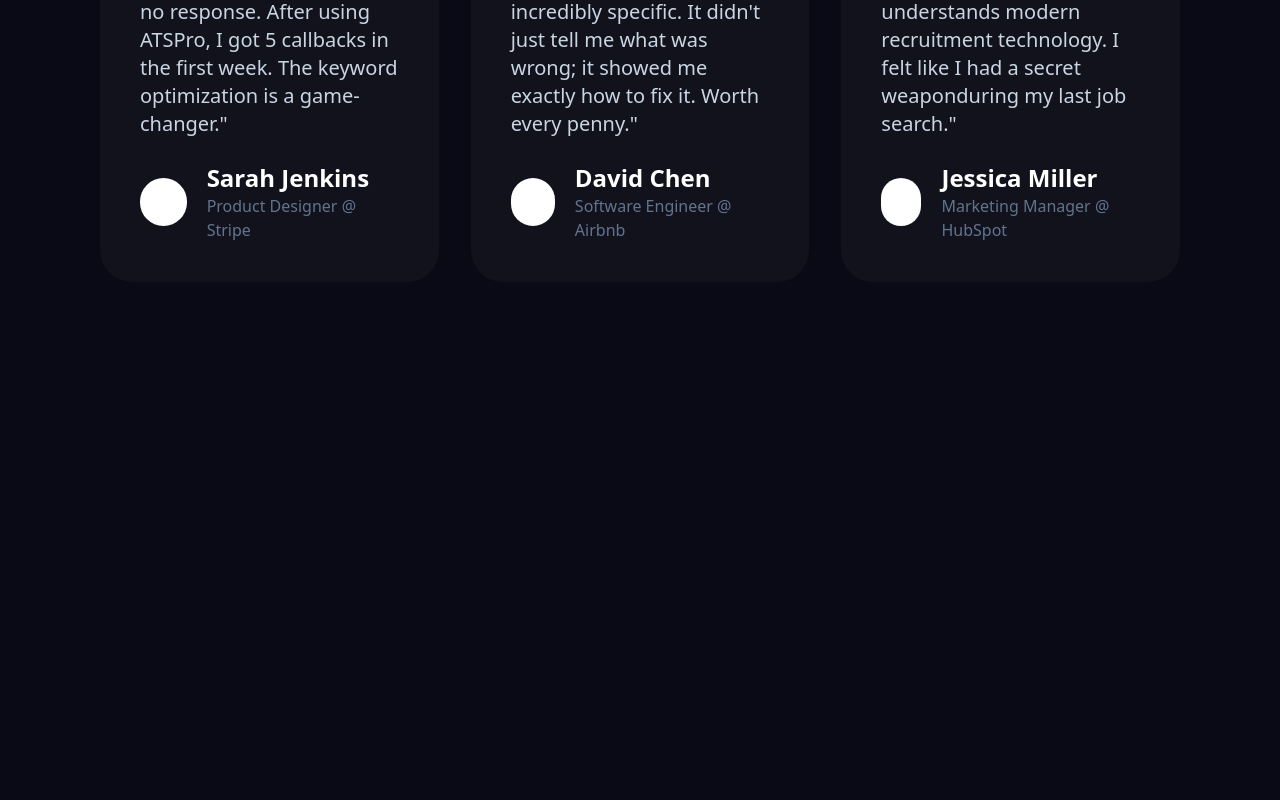
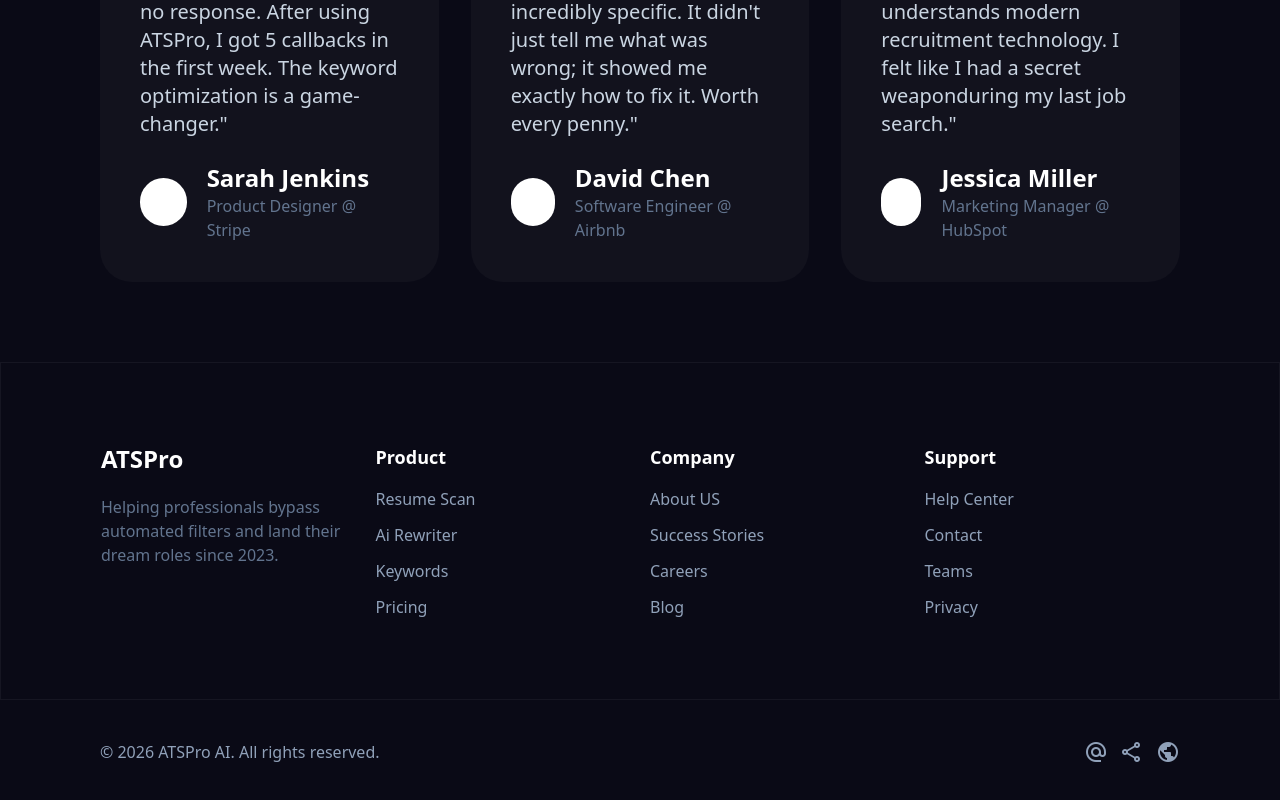
Before and after one commit to sahilsolanki3550-dev/ATSPro, a Next.js app: page / in a window 1280 px wide. Shown: the part 3150-3950 px from the top of the page. Before the commit the page ends 3432 px from the top, so only its background shows below. Built offline with nearby package versions, Linux system fonts and the light colour scheme.

Commit message:
Fotter added

```diff
--- a/app/layout.tsx
+++ b/app/layout.tsx
@@ -1,7 +1,8 @@
 import type { Metadata } from "next";
 import { Geist, Geist_Mono } from "next/font/google";
 import "./globals.css";
-import NavBar from "@/components/NavBar";
+import NavBar from "@/components/CommonUI/NavBar";
+import Fotter from "@/components/CommonUI/Fotter";
 
 const geistSans = Geist({
   variable: "--font-geist-sans",
@@ -28,10 +29,11 @@ export default function RootLayout({
       <link href="https://fonts.googleapis.com/css2?family=Material+Symbols+Outlined:wght,FILL@100..700,0..1&amp;display=swap" rel="stylesheet" />
 
       <body
-        className={`${geistSans.variable} ${geistMono.variable} antialiased bg-[#0a0a16]`}
+        className={`${geistSans.variable} ${geistMono.variable} antialiased bg-[#0a0a16] text-white`}
       >
         <NavBar />
         {children}
+        <Fotter />
       </body>
     </html>
   );
--- a/app/page.tsx
+++ b/app/page.tsx
@@ -1,6 +1,6 @@
 import HeroSection from "@/components/Home/HeroSection";
 import InputSection from "@/components/Dashboard/InputSection";
-import NavBar from "@/components/NavBar";
+import NavBar from "@/components/CommonUI/NavBar";
 import Image from "next/image";
 import HomeContainer from "@/containers/HomeContainer";
 
--- /dev/null
+++ b/components/CommonUI/Fotter.tsx
@@ -0,0 +1,58 @@
+import Link from 'next/link'
+import React from 'react'
+
+const Fotter = () => {
+  return (
+    <section className='my-20  '>
+        <div className='py-20 border px-25  border-white/5'>
+
+
+        <div className='grid grid-cols-4 gap-5'>
+            <div className='space-y-5'>
+                <h1 className='text-2xl font-bold'>ATSPro</h1>
+                <p className='text-slate-500 max-w-65'>Helping professionals bypass automated filters and
+                        land their dream roles since 2023.</p>
+            </div>
+            <div className='space-y-4'>
+                <div className='font-bold text-lg'>Product</div>
+                <ul className='space-y-3'>
+                    <li className='text-slate-400 hover:text-primary transition-colors'><Link href={"#"}>Resume Scan</Link></li>
+                    <li className='text-slate-400 hover:text-primary transition-colors'><Link href={"#"}>Ai Rewriter</Link></li>
+                    <li className='text-slate-400 hover:text-primary transition-colors'><Link href={"#"}>Keywords</Link></li>
+                    <li className='text-slate-400 hover:text-primary transition-colors'><Link href={"#"}>Pricing</Link></li>
+                </ul>
+            </div>
+            <div className='space-y-4'>
+                <div className='font-bold text-lg'>Company</div>
+                <ul className='space-y-3'>
+                    <li className='text-slate-400 hover:text-primary transition-colors'><Link href={"#"}>About US</Link></li>
+                    <li className='text-slate-400 hover:text-primary transition-colors'><Link href={"#"}>Success Stories</Link></li>
+                    <li className='text-slate-400 hover:text-primary transition-colors'><Link href={"#"}>Careers</Link></li>
+                    <li className='text-slate-400 hover:text-primary transition-colors'><Link href={"#"}>Blog</Link></li>
+                </ul>
+            </div>
+            <div className='space-y-4'>
+                <div className='font-bold text-lg'>Support</div>
+                <ul className='space-y-3'>
+                    <li className='text-slate-400 hover:text-primary transition-colors'><Link href={"#"}>Help Center</Link></li>
+                    <li className='text-slate-400 hover:text-primary transition-colors'><Link href={"#"}>Contact</Link></li>
+                    <li className='text-slate-400 hover:text-primary transition-colors'><Link href={"#"}>Teams</Link></li>
+                    <li className='text-slate-400 hover:text-primary transition-colors'><Link href={"#"}>Privacy</Link></li>
+                </ul>
+            </div>
+
+        </div>
+         </div>
+         <div className='flex justify-between px-25 py-10 '>
+            <p className='text-slate-400'>© 2026 ATSPro AI. All rights reserved.</p>
+            <div className='text-slate-400 flex gap-3'>
+                <span className="material-symbols-outlined">alternate_email</span>
+                <span className="material-symbols-outlined">share</span>
+                <span className="material-symbols-outlined">public</span>
+            </div>
+         </div>
+    </section>
+  )
+}
+
+export default Fotter
```
Also changed, not shown: components/CommonUI/NavBar.tsx (renamed from components/NavBar.tsx).
